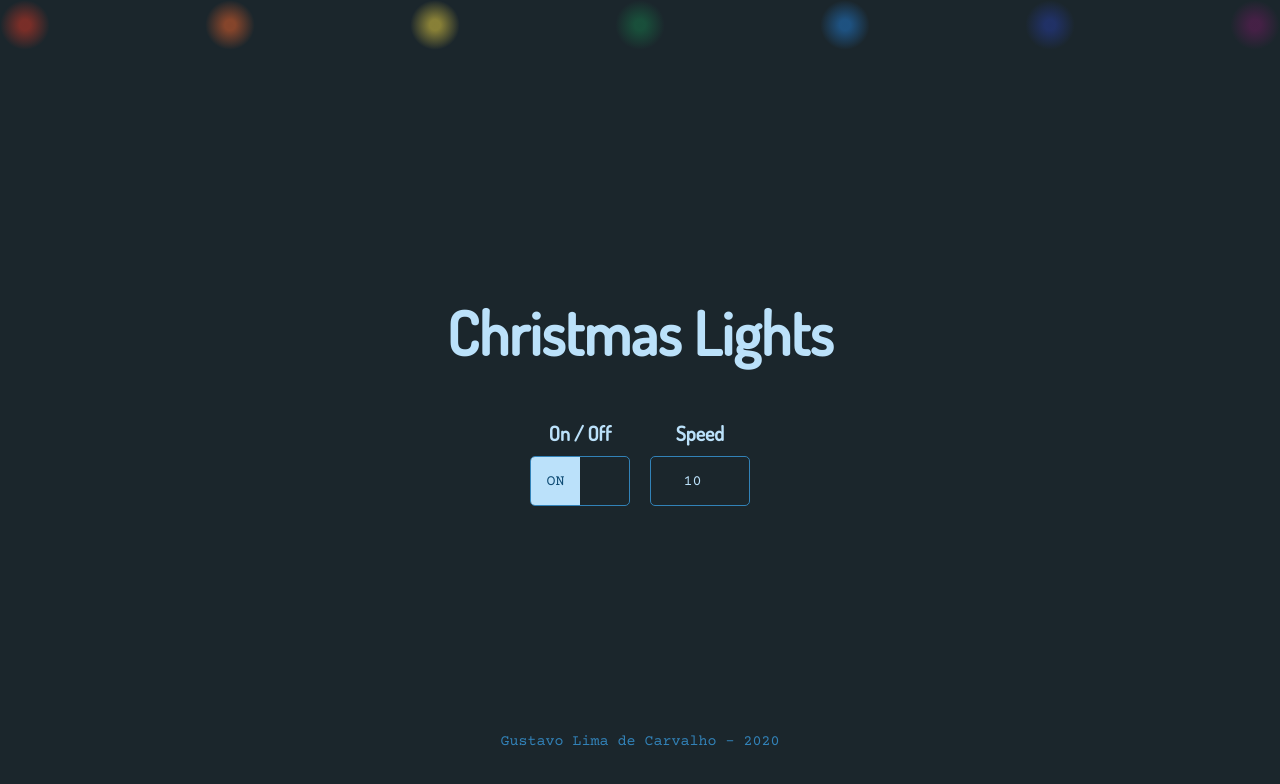
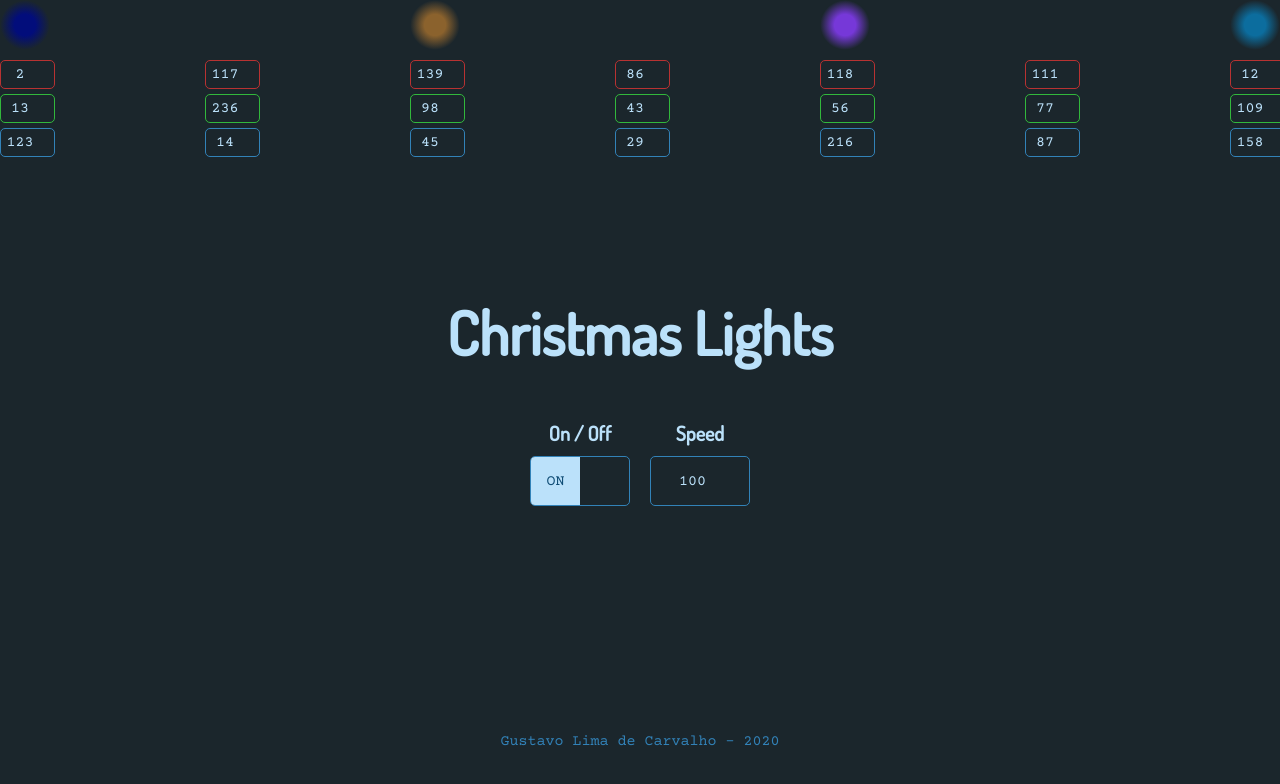
Before and after one commit to GustavoPix/Christmas-Lights, a plain HTML site: page index.html in a window 1280 px wide. Drawn offline with nearby package versions, Linux system fonts and the light colour scheme.

Commit message:
random color and set individual colors

```diff
--- a/index.html
+++ b/index.html
@@ -15,7 +15,13 @@
             <ul class="rows">
                 <li class="lights">
                     <ul v-for="line in setup.lines">
-                        <li v-for="light in setup.lights" :style="{background: classColor(light-1)}"></li>
+                        <li v-for="light in setup.lights" :style="{background: classColor(line.lights,light-1)}">
+                            <div class="inputs">
+                                <input type="number" min="0" max="255" class="red" v-model="line.lights[light-1].r">
+                                <input type="number" min="0" max="255" class="green" v-model="line.lights[light-1].g">
+                                <input type="number" min="0" max="255" class="blue" v-model="line.lights[light-1].b">
+                            </div>
+                        </li>
                     </ul>
                 </li>
             </ul>
--- a/js/main.js
+++ b/js/main.js
@@ -4,7 +4,7 @@ const vm_main = new Vue({
         on:true,
         timer:0,
         updateTime:10000,
-        speed:10,
+        speed:100,
         ligths:[
             {
                 r:215,
@@ -57,7 +57,7 @@ const vm_main = new Vue({
             }
         ],
         setup:{
-            lines:1,
+            lines:[],
             lights:7
         }
     },
@@ -65,6 +65,30 @@ const vm_main = new Vue({
         onOff()
         {
             this.on = !this.on
+        },
+        start()
+        {
+            this.addLine();
+        },
+        addLine()
+        {
+            this.setup.lines.push({
+                lights:[]
+            });
+            for(let i = 0; i < this.setup.lights; i++)
+            {
+                this.addColor();
+            }
+        },
+        addColor()
+        {
+            this.setup.lines.forEach(l => {
+                l.lights.push({
+                    r:Math.floor(Math.random() * 255),
+                    g:Math.floor(Math.random() * 255),
+                    b:Math.floor(Math.random() * 255)
+                });
+            });
         },
         async updateFrame()
         {
@@ -104,9 +128,9 @@ const vm_main = new Vue({
                 l.on  = !l.on;
             });
         },
-        classColor(i)
+        classColor(lights,i)
         {
-            return `radial-gradient(circle, rgba(${this.ligths[i].r}, ${this.ligths[i].g}, ${this.ligths[i].b},${this.ligths[i].itensity}) ${30*this.ligths[i].itensity}%,  rgba(0,0,0,0) 70%, rgba(0,0,0,0) 100%)`;
+            return `radial-gradient(circle, rgba(${lights[i].r}, ${lights[i].g}, ${lights[i].b},${this.ligths[i].itensity}) ${30*this.ligths[i].itensity}%,  rgba(0,0,0,0) 70%, rgba(0,0,0,0) 100%)`;
         },
         debug()
         {
@@ -121,5 +145,6 @@ const vm_main = new Vue({
     },
     created() {
         this.updateFrame();
+        this.start();
     },
 });
--- a/scss/style.scss
+++ b/scss/style.scss
@@ -107,6 +107,32 @@ body{
                         border-radius: 50%;
                         position: relative;
                         transition: 1s ease;
+                        .inputs{
+                            position: absolute;
+                            top:60px;
+                            input{
+                                width: 55px;
+                                text-align: center;
+                                margin-bottom: 5px;
+                                padding: 5px;
+                                border: 1px solid $color3;
+                                background: none;
+                                border-radius: 5px;
+                                font-size: 15px;
+                                font-family: $font2;
+                                color: $color4;
+                                text-align: center;
+                            }
+                            .red{
+                                border: 1px solid #b83232;
+                            }
+                            .green{
+                                border: 1px solid #32b83c;
+                            }
+                            .blue{
+                                border: 1px solid #3282b8;
+                            }
+                        }
                     }
                 }
             }
```
Also changed, not shown: css/style.css, 1 other file.
